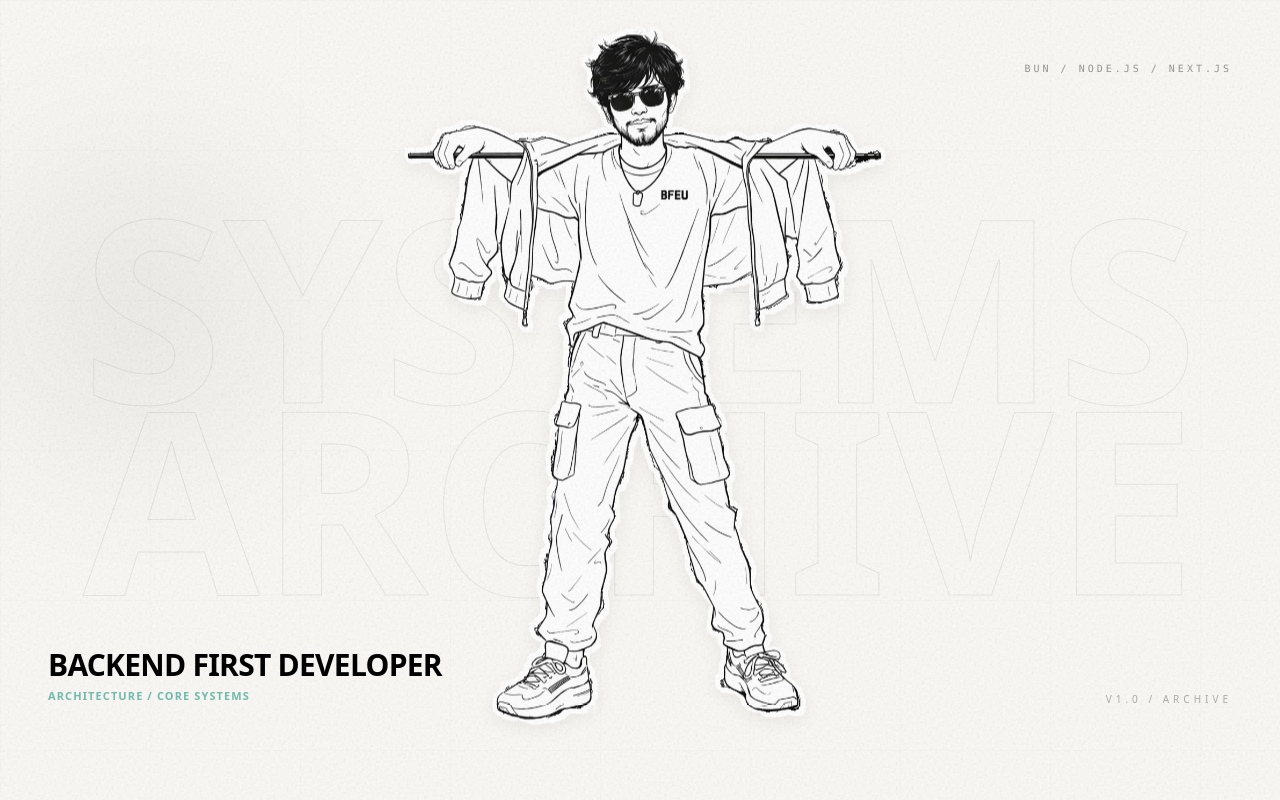
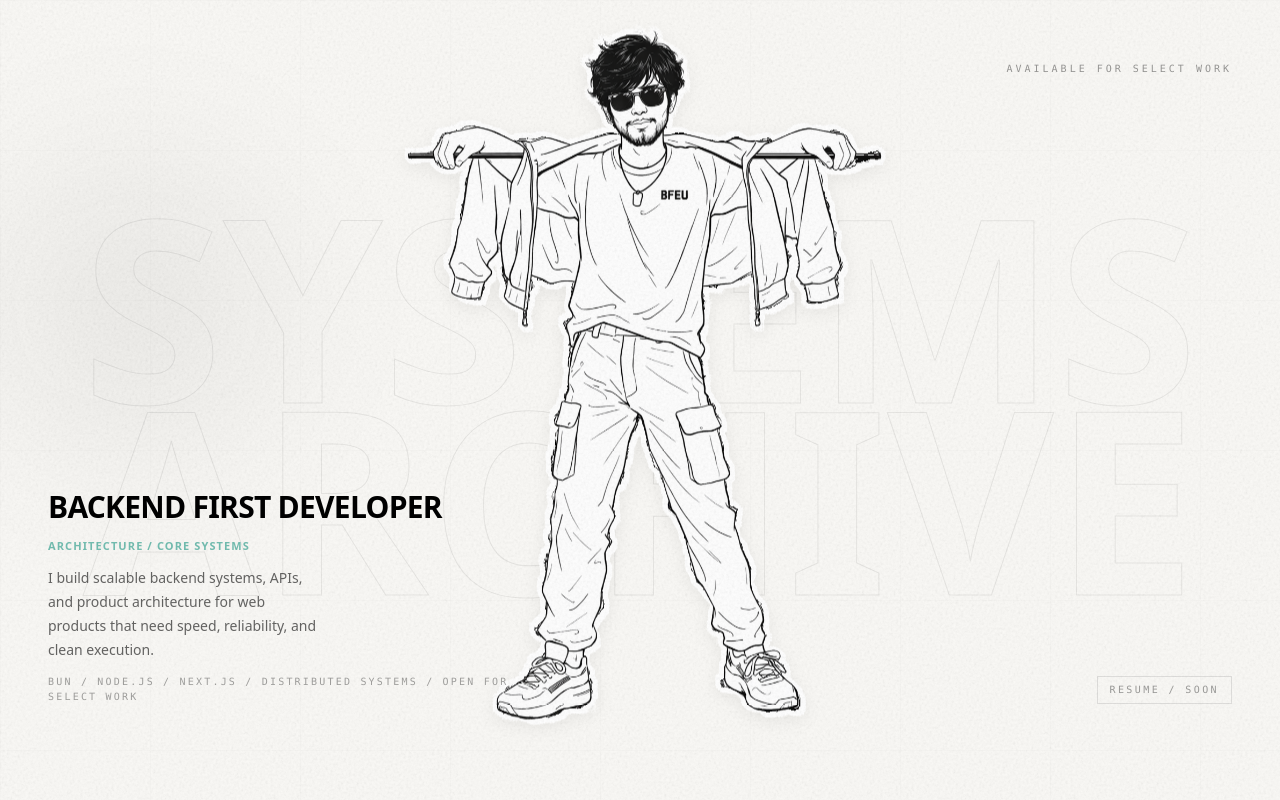
Before and after one commit to itisrohit/itisrohit, a Next.js app in the folder portfolio/: page / in a window 1280 px wide. Shown: the top 800 px of the page. Built offline with nearby package versions, Linux system fonts and the light colour scheme.

Commit message:
feat: implement hero bio details and responsive bio layout

```diff
--- a/portfolio/src/app/page.tsx
+++ b/portfolio/src/app/page.tsx
@@ -437,20 +437,43 @@ export default function Home() {
         >
           <div className="flex justify-end pt-4">
             <p data-animate className="font-mono text-[10px] font-medium leading-none tracking-[0.3em] text-black/40 uppercase">
-              Bun / Node.js / Next.js
+              Available for select work
             </p>
           </div>
           <div className="flex items-end justify-between pb-12">
-            <div data-animate className="flex flex-col gap-1">
+            <div data-animate className="max-w-[30rem] flex flex-col gap-3">
               <h2 className="text-3xl font-black leading-tight tracking-tight tracking-[-0.05em] text-black uppercase">
                 Backend First Developer
               </h2>
               <p className="text-[11px] font-black tracking-[0.1em] text-[#73BEB1] uppercase">
                 Architecture / Core Systems
               </p>
+              <p className="max-w-[34ch] text-sm leading-6 text-black/60">
+                I build scalable backend systems, APIs, and product architecture for web products that need
+                speed, reliability, and clean execution.
+              </p>
+              <p className="font-mono text-[10px] tracking-[0.22em] text-black/36 uppercase">
+                Bun / Node.js / Next.js / Distributed systems / Open for select work
+              </p>
             </div>
-            <p data-animate className="text-[10px] font-medium leading-none tracking-[0.4em] text-black/30 uppercase">
-              v1.0 / Archive
+            <div data-animate className="flex items-center gap-3">
+              <span className="pointer-events-auto inline-flex cursor-pointer items-center border border-black/10 px-3 py-2 font-mono text-[10px] font-medium leading-none tracking-[0.24em] text-black/38 uppercase transition-all duration-300 hover:-translate-y-[1px] hover:border-black/20 hover:bg-black hover:text-[#FAF9F6]">
+                Resume / Soon
+              </span>
+            </div>
+          </div>
+        </div>
+
+        <div className="absolute inset-x-0 bottom-0 z-20 px-6 pb-8 sm:px-10 md:hidden">
+          <div data-animate className="max-w-[22rem] space-y-2">
+            <h2 className="text-2xl font-black leading-tight tracking-[-0.05em] text-black uppercase">
+              Backend First Developer
+            </h2>
+            <p className="text-[10px] font-black tracking-[0.12em] text-[#73BEB1] uppercase">
+              Architecture / Core Systems
+            </p>
+            <p className="max-w-[28ch] text-sm leading-6 text-black/60">
+              I build scalable backend systems, APIs, and product architecture for fast-moving web products.
             </p>
           </div>
         </div>
```
